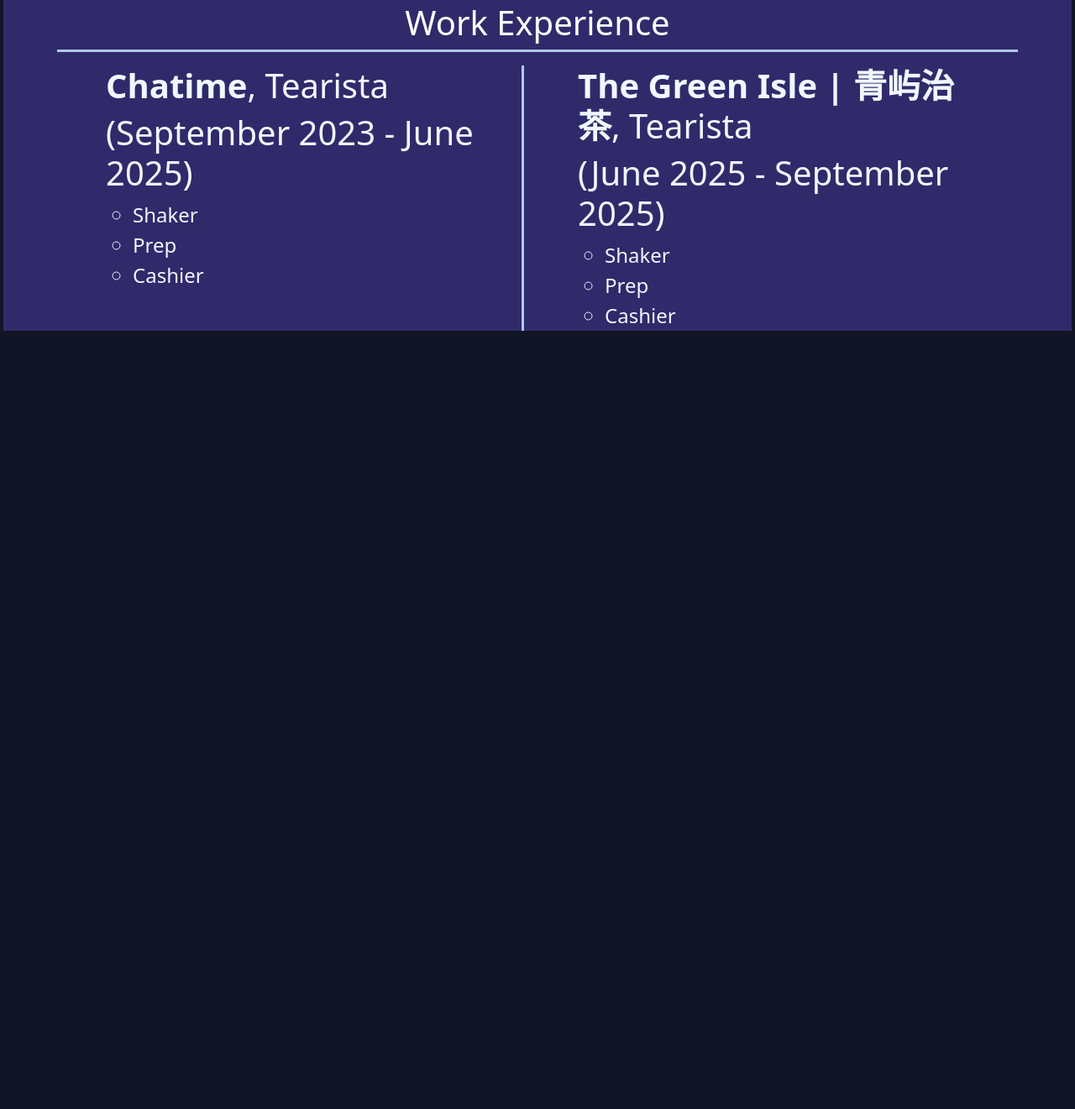
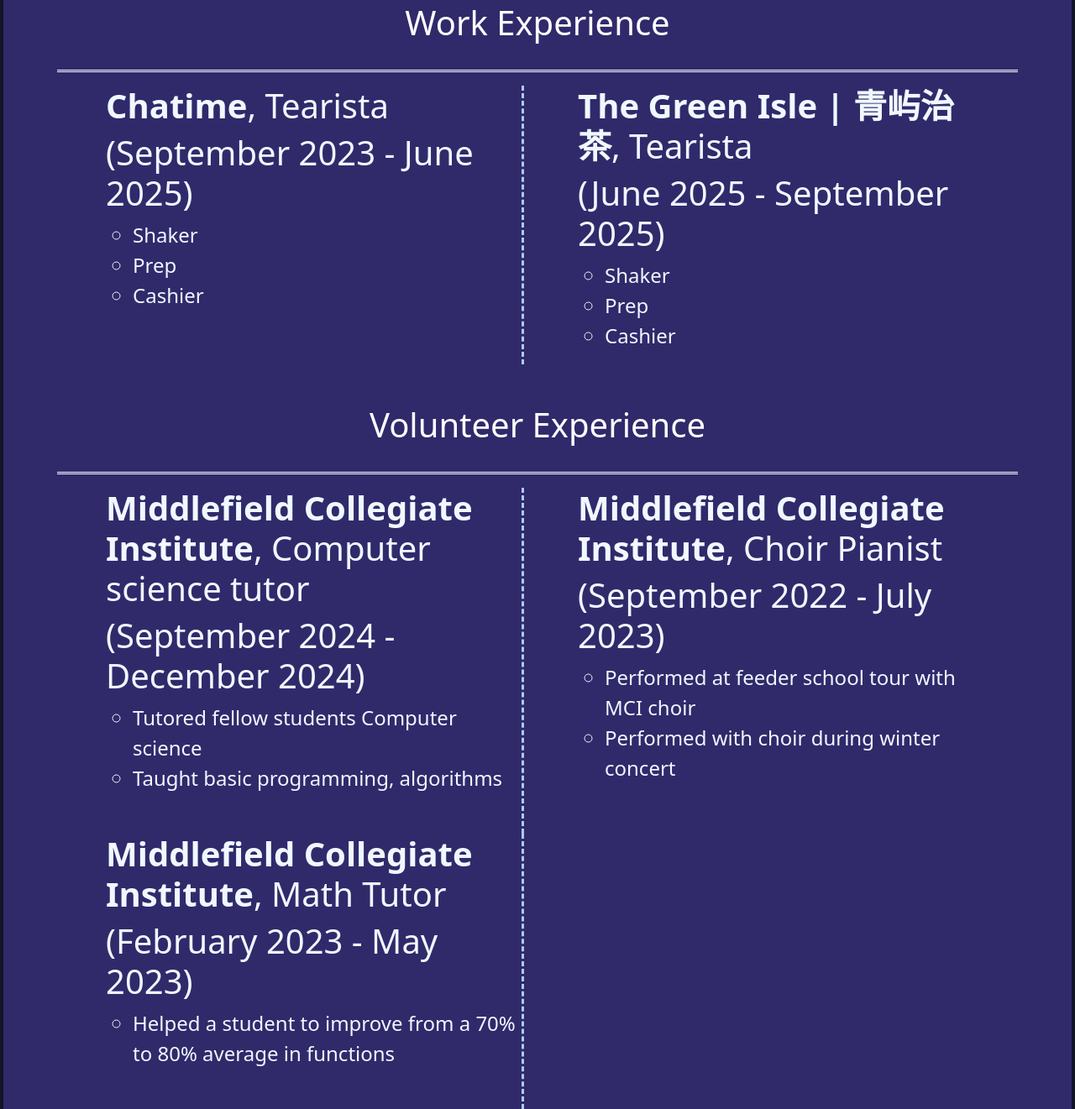
Before and after one commit to RickyZou1373/Ricky, a plain HTML site: page index.html in a window 1280 px wide. Shown: the part 1535-2856 px from the top of the page at 84% size. Before the commit the page ends 1929 px from the top, so only its background shows below. Drawn offline with nearby package versions, Linux system fonts and the light colour scheme.

Commit message:
new update

```diff
--- a/index.html
+++ b/index.html
@@ -221,21 +221,23 @@
         <!--big box at the bottom-->
         <div class=" reveal col-12 col-md-12 d-flex justify-content-start align-items-center flex-column mx-md-0 mx-auto"
             style="min-height:400px; margin-top: 2rem; background-color:rgb(48, 42, 107); border-radius: 25px 25px 0 0; display: flex; flex-direction: column; justify-content: flex-end;">
-            <div class=" d-flex justify-content-center align-items-center mt-5 mb-3" style="width:90%; border-bottom: 0.2rem solid rgb(175, 201, 237);">
-                <h1 style="color: white;">Work Experience</h1>
+            <div class=" d-flex justify-content-center align-items-center mt-5 mb-3"
+                style="width:90%; border-bottom: 0.2rem double rgb(255, 255, 255);">
+                <h1 class="mb-3 pb-3" style="color: white;">Work Experience</h1>
             </div>
 
             <div class="w-100 d-flex justify-content-center align-item-center flex-wrap ">
                 <!--work experience box-->
-                <div class="col-11 col-md-5 d-flex justify-content-start align-items-center flex-column mx-3 bottomBox">
+                <div
+                    class="col-11 col-md-5 d-flex justify-content-start align-items-center flex-column mx-3 bottomBox pb-3">
 
                     <ul style="color: aliceblue; text-align: left; margin: 0 ;">
-                        <h1  class="job" >
+                        <h1 class="exp">
                             <b>Chatime</b>, Tearista
 
-                            <h1 class="job">(September 2023 - June 2025)</h1>
+                            <h1 class="exp">(September 2023 - June 2025)</h1>
                             <ul class="description">
-                                <li >
+                                <li>
                                     Shaker
                                 </li>
                                 <li>
@@ -250,12 +252,12 @@
                         </h1>
                     </ul>
                 </div>
-                <div class="col-11 col-md-5 d-flex justify-content-start align-items-center flex-column mx-3 ">
+                <div class="col-11 col-md-5 d-flex justify-content-start align-items-center flex-column mx-3 pb-3 ">
 
                     <ul style="color: aliceblue; text-align: left; margin: 0 ;">
-                        <h1 class="job ">
-                          <b>  The Green Isle | 青屿治茶</b>, Tearista
-                            <h1 class="job">(June 2025 - September 2025)</h1>
+                        <h1 class="exp ">
+                            <b> The Green Isle | 青屿治茶</b>, Tearista
+                            <h1 class="exp">(June 2025 - September 2025)</h1>
 
 
 
@@ -274,7 +276,78 @@
                     </ul>
                 </div>
 
+
             </div>
+            <!--volunteer exp-->
+            <div class=" d-flex justify-content-center align-items-center mt-5 mb-3"
+                style="width:90%; border-bottom: 0.2rem double rgb(255, 255, 255);">
+                <h1 class="mb-3 pb-3" style="color: white;">Volunteer Experience</h1>
+            </div>
+            <div class="w-100 d-flex justify-content-center align-item-center flex-wrap ">
+                <!-- experience box-->
+                <div
+                    class="col-11 col-md-5 d-flex justify-content-start align-items-center flex-column mx-3 bottomBox pb-5">
+
+                    <ul style="color: aliceblue; text-align: left; margin: 0 ;">
+                        <h1 class="exp">
+                            <b>Middlefield Collegiate Institute</b>, Computer science tutor
+
+                            <h1 class="exp">(September 2024 - December 2024)</h1>
+                            <ul class="description">
+                                <li>
+                                    Tutored fellow students Computer science
+                                </li>
+                                <li>
+                                    Taught basic programming, algorithms
+
+                                </li>
+                            </ul>
+                        </h1>
+                    </ul>
+
+                </div>
+                <div
+                    class="col-11 col-md-5 d-flex justify-content-start align-items-center flex-column mx-3 pb-5 RbottomBox">
+
+                    <ul style="color: aliceblue; text-align: left; margin: 0 ;">
+                        <h1 class="exp">
+                            <b>Middlefield Collegiate Institute</b>, Choir Pianist
+
+                            <h1 class="exp">(September 2022 - July 2023)</h1>
+                            <ul class="description">
+                                <li>
+                                    Performed at feeder school tour with MCI choir
+                                </li>
+                                <li>
+                                    Performed with choir during winter concert
+
+                                </li>
+                            </ul>
+                        </h1>
+                    </ul>
+
+                </div>
+                <div
+                    class="col-11 col-md-5 d-flex justify-content-start align-items-center flex-column mx-3 bottomBox pb-5">
+
+                    <ul style="color: aliceblue; text-align: left; margin: 0 ;">
+                        <h1 class="exp">
+                            <b>Middlefield Collegiate Institute</b>, Math Tutor
+                            <h1 class="exp">(February 2023 - May 2023)</h1>
+                            <ul class="description">
+                                <li>
+                                    Helped a student to improve from a 70% to 80% average in functions
+                                </li>
+
+                            </ul>
+                        </h1>
+                    </ul>
+
+                </div>
+                 <div
+                    class="col-11 col-md-5 d-flex justify-content-start align-items-center flex-column mx-3  pb-3">
+
+
         </div>
 
     </div>
@@ -283,7 +356,7 @@
             const reveals = document.querySelectorAll(".reveal");
 
             // smaller threshold for mobile
-            const thresholdValue = window.innerWidth < 768 ? 0.2 : 0.25;
+            const thresholdValue = window.innerWidth < 768 ? 0.2 : 0.2;
 
             const observer = new IntersectionObserver((entries) => {
                 entries.forEach(entry => {
--- a/page.css
+++ b/page.css
@@ -187,11 +187,12 @@ body {
 }
 
 .bottomBox {
-    border-right: 0.2rem solid rgb(175, 201, 237);
+    border-right: 0.2rem dashed rgb(175, 201, 237);
 }
 
-.job {
+.exp {
     font-size: 5vh;
+
 }
 
 .description {
@@ -247,13 +248,14 @@ body {
         border: 0.5vh solid rgb(0, 0, 0);
     }
 
-    .bottomBox {
+    .bottomBox,
+    .RbottomBox {
         border-bottom: 0.2rem solid rgb(175, 201, 237);
         border-right: none;
         margin-bottom:2vh;
     }
 
-    .job {
+    .exp {
         font-size: 2vh;
     }
 
```
Also changed, not shown: 1 other file.
